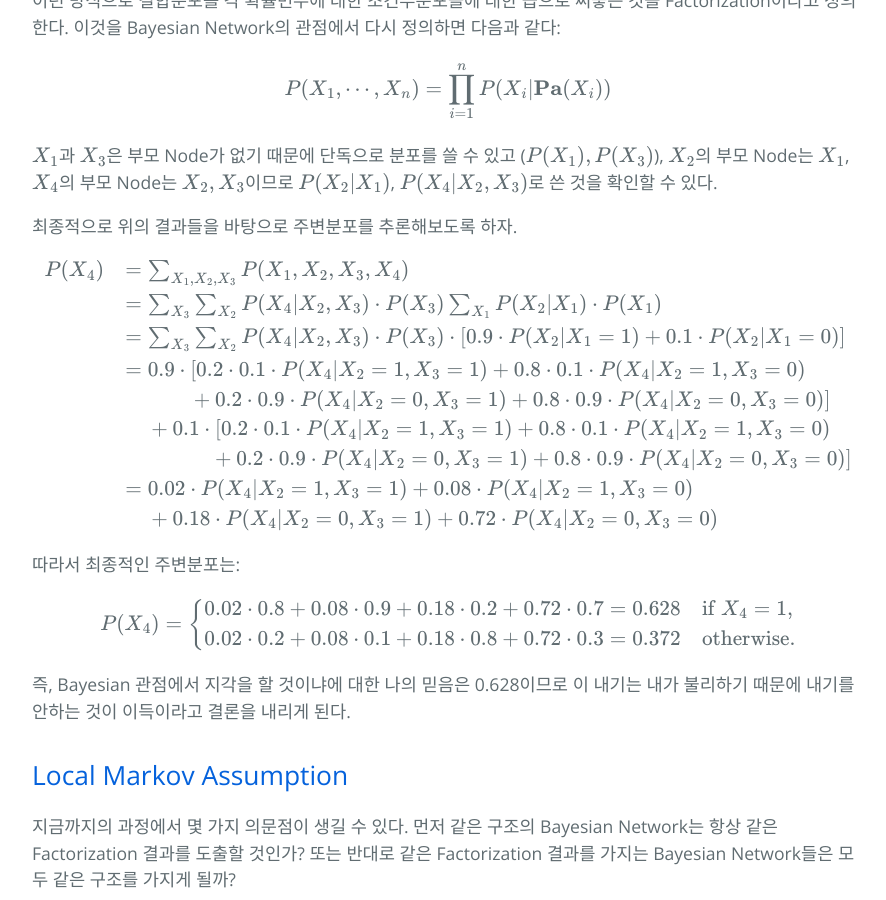
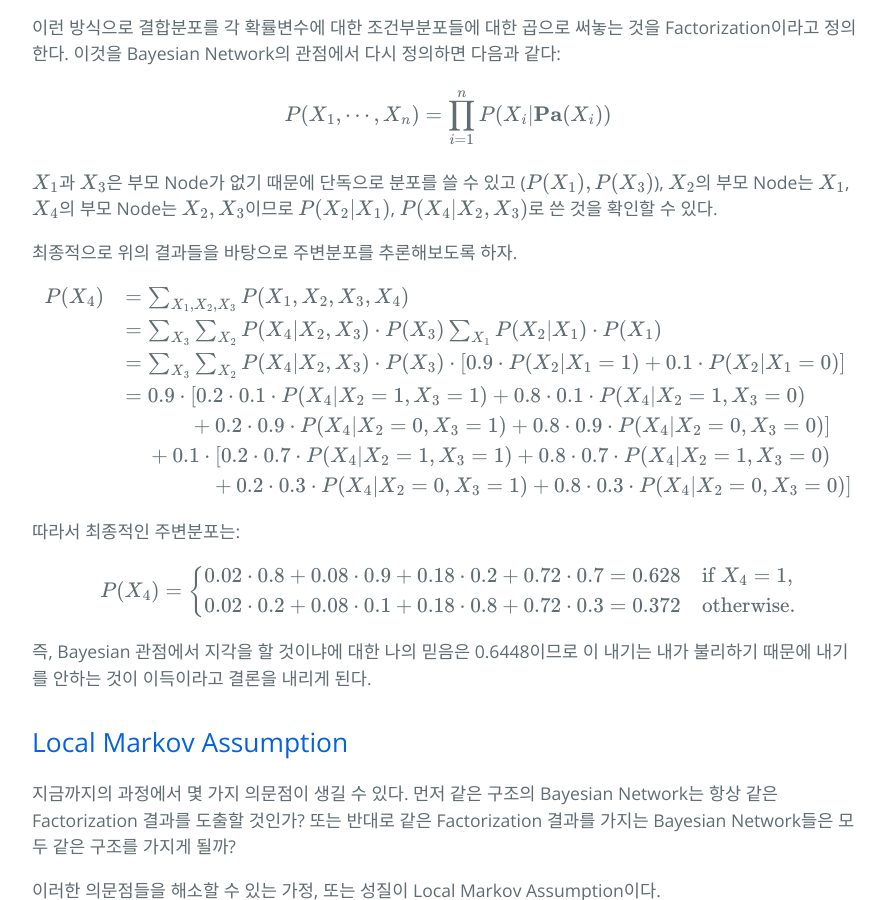
Before and after one commit to hcnoh/hcnoh.github.io, a Jekyll site: the page built from _posts/2020-01-26-graphical-model-01.md, in a window 1280 px wide and 900 px high, scrolled down 4602 px. Shown: the whole window, without its empty margins (192-1078 px from the left). Built offline with Jekyll 4.4.1, drawn with Linux system fonts in a browser that asks for light colours; formulas are drawn with MathJax 3; comment, search, counter and statistics services are not loaded; some of the changed text lies outside the part shown.

Commit message:
modified a post.

```diff
--- a/_posts/2020-01-26-graphical-model-01.md
+++ b/_posts/2020-01-26-graphical-model-01.md
@@ -85,11 +85,11 @@
 
 $$
 P(X_4|X_2,X_3) = \left\{ \begin{array}{ll}
-0.1 & \text{if} \ X_2=0, X_3=0, X_4=0, \\  0.1 & \text{if} \ X_2=0, X_3=0, X_4=1, \\  0.1 & \text{if} \ X_2=0, X_3=1, X_4=0, \\ 0.1 & \text{if} \ X_2=0, X_3=1, X_4=1, \\  0.1 & \text{if} \ X_2=1, X_3=0, X_4=0, \\  0.1 & \text{if} \ X_2=1, X_3=0, X_4=1, \\  0.1 & \text{if} \ X_2=1, X_3=1, X_4=0, \\ 0.1 & \text{if} \ X_2=1, X_3=1, X_4=1. \\  \end{array} \right.
+0.3 & \text{if} \ X_2=0, X_3=0, X_4=0, \\  0.7 & \text{if} \ X_2=0, X_3=0, X_4=1, \\  0.8 & \text{if} \ X_2=0, X_3=1, X_4=0, \\ 0.2 & \text{if} \ X_2=0, X_3=1, X_4=1, \\  0.1 & \text{if} \ X_2=1, X_3=0, X_4=0, \\  0.9 & \text{if} \ X_2=1, X_3=0, X_4=1, \\  0.2 & \text{if} \ X_2=1, X_3=1, X_4=0, \\ 0.8 & \text{if} \ X_2=1, X_3=1, X_4=1, \\  \end{array} \right.
 $$
 
 ## Factorization
-이제 Bayes 규칙을 이용하여 결합분포를 추론해보자.
+이제 Bayes 규칙을 이용하여 결합분포를 추론해보자. 우리의 목적은 $$X_4$$에 대해서 확률분포를 쓰는 것이기 때문에 다음과 같은 방식으로 결합분포를 써보는 것을 시도한다.
 
 $$
 \begin{array}{rl}
@@ -124,7 +124,7 @@
 최종적으로 위의 결과들을 바탕으로 주변분포를 추론해보도록 하자.
 
 $$
-\begin{array}{rl}
+\begin{array}{ll}
 P(X_4)
 & = \sum_{X_1, X_2, X_3} P(X_1, X_2, X_3, X_4) \\
 & = \sum_{X_3} \sum_{X_2} P(X_4 | X_2, X_3) \cdot P(X_3) \sum_{X_1} P(X_2 | X_1) \cdot P(X_1) \\
@@ -132,12 +132,8 @@
 & = 0.9 \cdot \left[ 0.2 \cdot 0.1 \cdot P(X_4 | X_2=1, X_3=1) + 0.8 \cdot 0.1 \cdot P(X_4 | X_2=1, X_3=0) \right. \\
 & \ \ \ \ \ \ \ \ \ \ \ \ + \left. 0.2 \cdot 0.9 \cdot P(X_4 | X_2=0, X_3=1) + 0.8 \cdot 0.9 \cdot P(X_4 | X_2=0, X_3=0) \right] \\
 
-& \ \ \ \ + 0.1 \cdot \left[ 0.2 \cdot 0.1 \cdot P(X_4 | X_2=1, X_3=1) + 0.8 \cdot 0.1 \cdot P(X_4 | X_2=1, X_3=0) \right. \\
-&  \ \ \ \ \ \ \ \ \ \ \ \ \ \ \ \ + \left. 0.2 \cdot 0.9 \cdot P(X_4 | X_2=0, X_3=1) + 0.8 \cdot 0.9 \cdot P(X_4 | X_2=0, X_3=0) \right] \\
-& = 0.02 \cdot P(X_4 | X_2=1, X_3=1) +
-0.08 \cdot P(X_4 | X_2=1, X_3=0) \\
-& \ \ \ \ + 0.18 \cdot P(X_4 | X_2=0, X_3=1) +
-0.72 \cdot P(X_4 | X_2=0, X_3=0)
+& \ \ \ \ + 0.1 \cdot \left[ 0.2 \cdot 0.7 \cdot P(X_4 | X_2=1, X_3=1) + 0.8 \cdot 0.7 \cdot P(X_4 | X_2=1, X_3=0) \right. \\
+&  \ \ \ \ \ \ \ \ \ \ \ \ \ \ \ \ + \left. 0.2 \cdot 0.3 \cdot P(X_4 | X_2=0, X_3=1) + 0.8 \cdot 0.3 \cdot P(X_4 | X_2=0, X_3=0) \right]
 \end{array}
 $$
 
@@ -154,7 +150,7 @@
 \right.
 $$
 
-즉, Bayesian 관점에서 지각을 할 것이냐에 대한 나의 믿음은 0.628이므로 이 내기는 내가 불리하기 때문에 내기를 안하는 것이 이득이라고 결론을 내리게 된다.
+즉, Bayesian 관점에서 지각을 할 것이냐에 대한 나의 믿음은 0.6448이므로 이 내기는 내가 불리하기 때문에 내기를 안하는 것이 이득이라고 결론을 내리게 된다.
 
 ## Local Markov Assumption
 지금까지의 과정에서 몇 가지 의문점이 생길 수 있다. 먼저 같은 구조의 Bayesian Network는 항상 같은 Factorization 결과를 도출할 것인가? 또는 반대로 같은 Factorization 결과를 가지는 Bayesian Network들은 모두 같은 구조를 가지게 될까?
```
